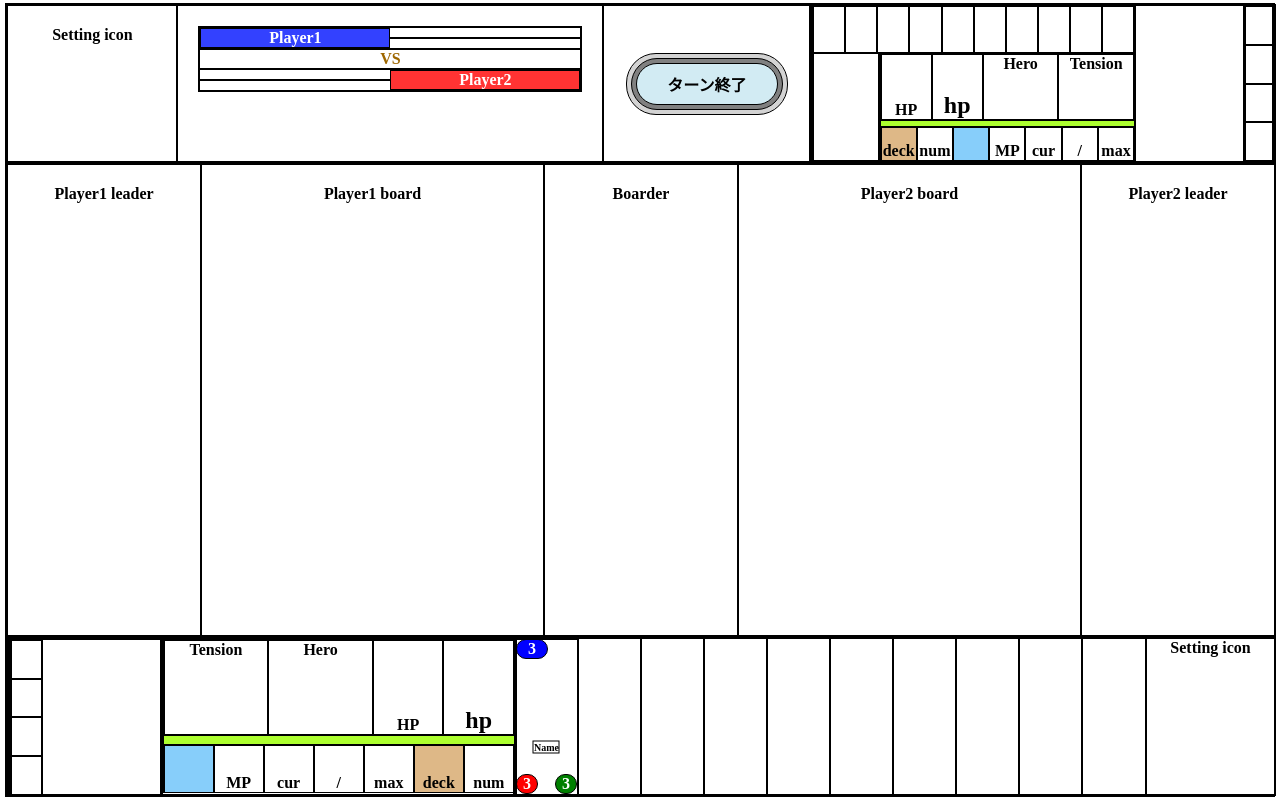
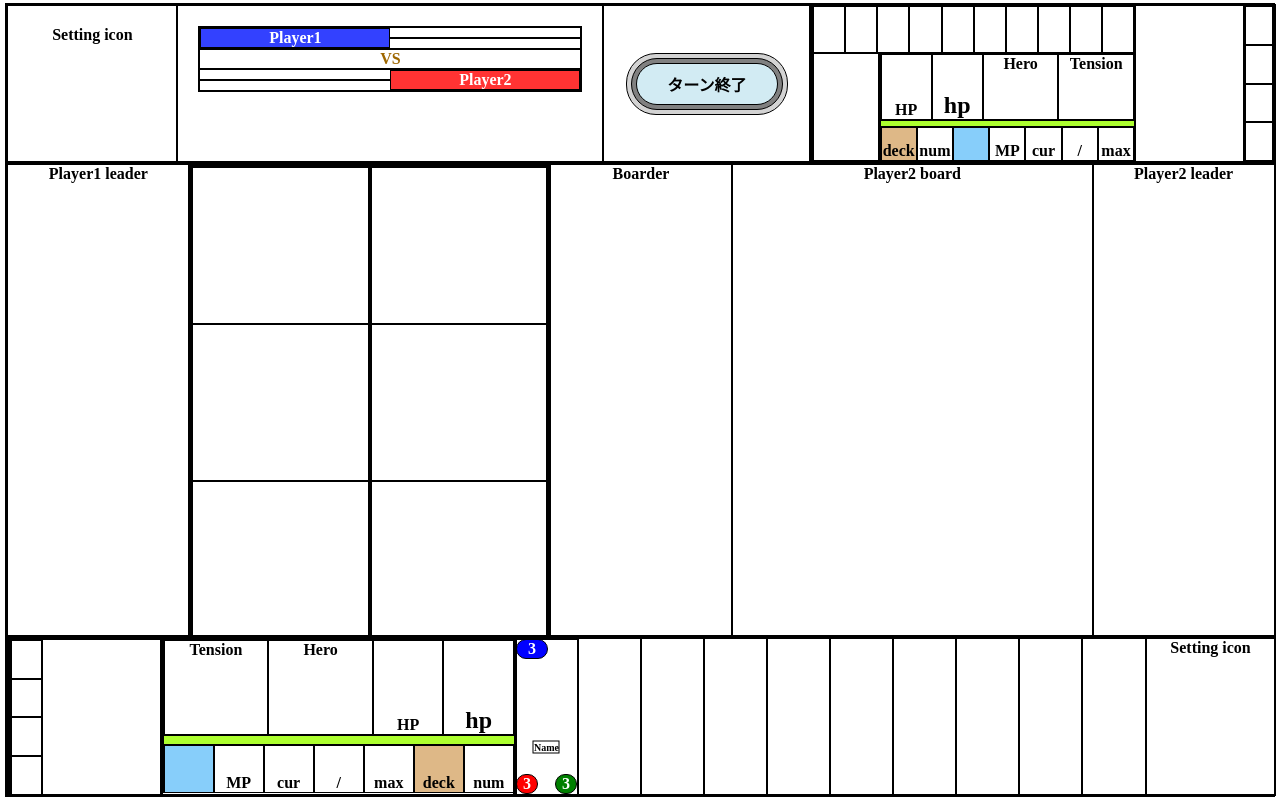
Before and after one commit to capybaradino/cardgame, a Flask app: page /play2 in a window 1280 px wide. Run offline with Flask 3, Linux system fonts and the light colour scheme.

Commit message:
ボード作成途中まで

```diff
--- a/flask/static/styles.css
+++ b/flask/static/styles.css
@@ -556,7 +556,23 @@ div {
 .middle4_p2board,
 .middle5_p2leader {
     text-align: center;
-    padding: 20px;
+    /* padding: 20px; */
+}
+
+.p1board {
+    display: flex;
+    height: 100%;
+}
+
+.p1board_col {
+    flex: 1;
+    /* padding: 10px; */
+    height: 100%;
+}
+
+.p1board_row {
+    height: 33%;
+    /* padding: 5px; */
 }
 
 .middle1_p1leader {
--- a/flask/templates/play2.html
+++ b/flask/templates/play2.html
@@ -82,7 +82,19 @@
         <div class="middle">
             <div class="middle1_p1leader">Player1 leader
             </div>
-            <div class="middle2_p1board">Player1 board
+            <div class="middle2_p1board">
+                <div class="p1board">
+                    <div class="p1board_col">
+                        <div class="p1board_row"></div>
+                        <div class="p1board_row"></div>
+                        <div class="p1board_row"></div>
+                    </div>
+                    <div class="p1board_col">
+                        <div class="p1board_row"></div>
+                        <div class="p1board_row"></div>
+                        <div class="p1board_row"></div>
+                    </div>
+                </div>
             </div>
             <div class="middle3_boarder">Boarder
             </div>
```
